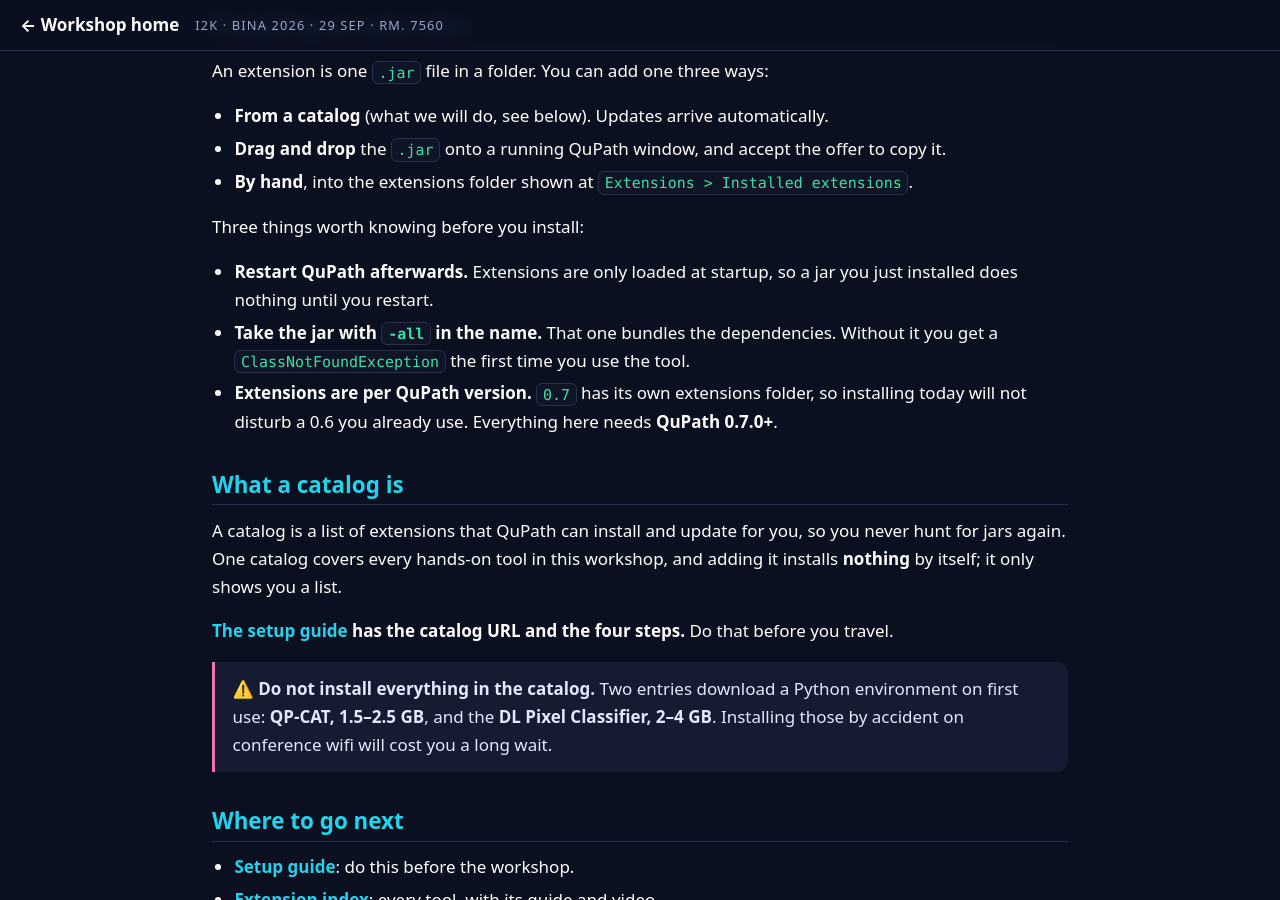
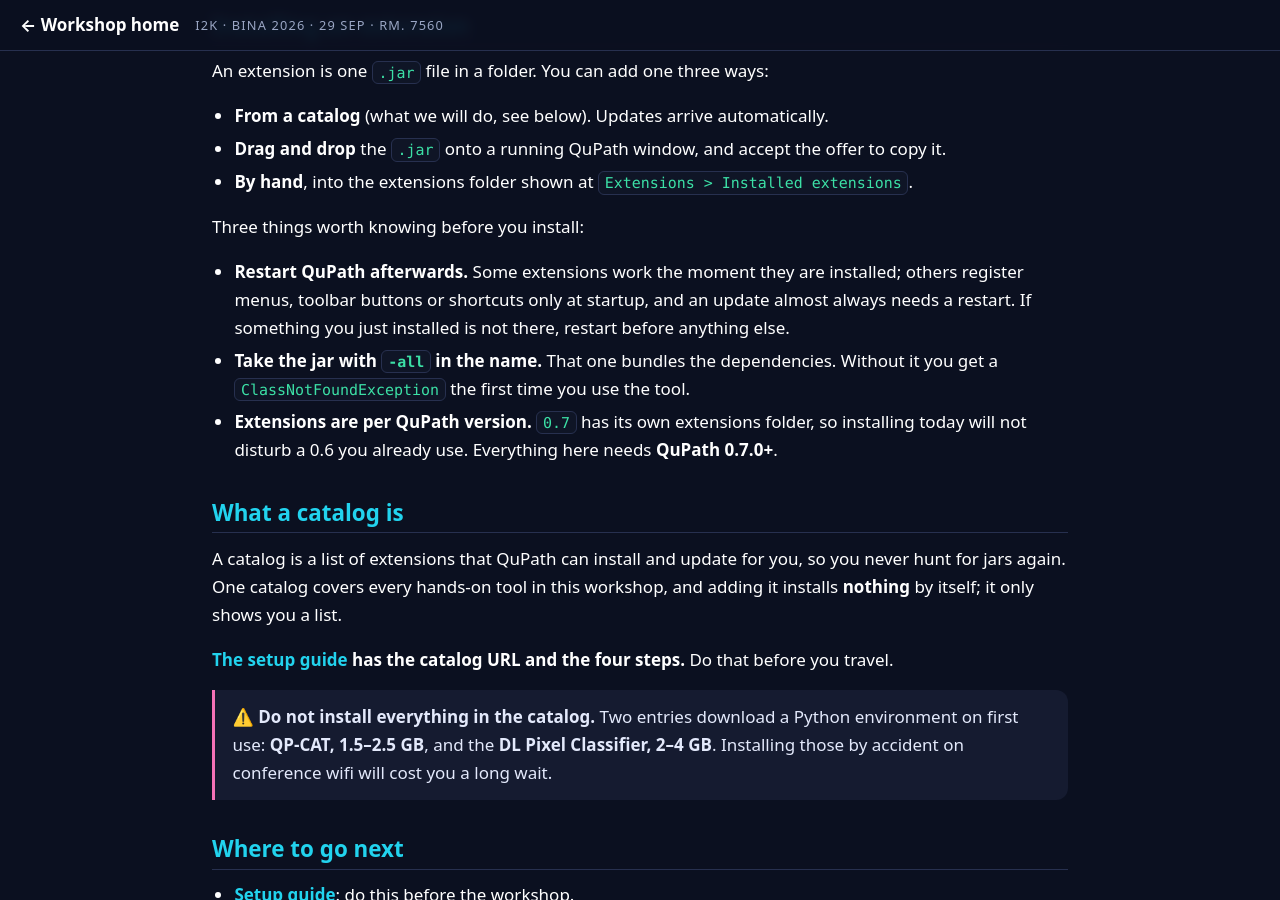
Before and after one commit to MichaelSNelson/BINA-I2K-2026-QuPath-Extensions, a Jekyll site: the page built from docs/00-extensions-catalogs-and-ai.md, in a window 1280 px wide and 900 px high, scrolled down 313 px. Built offline with Jekyll 4.4.1, drawn with Linux system fonts in a browser that asks for light colours.

Commit message:
Stop asserting extensions only load at startup
They do not. Installing the Project Metadata Browser and using it
without restarting works, and the claim appeared in four places as a
flat statement of fact:

  'Extensions are only loaded at startup'          index.html, setup.md
  'Extensions are not loaded on the fly'           setup.md
  'a jar you just installed does nothing until
   you restart'                                    00-extensions
  'Nothing appears until you restart'              the deck

Restarting is still the right advice, so the instruction stays - it is
now advice rather than a law. Some extensions work immediately, many
register menus, toolbar buttons or shortcuts only at startup, and an
update almost always needs one, so restarting is the quickest way to
rule it out when something is missing.

Same class of error as the toolbar order: true of the case in front of
me, stated as universal.

Claude-Session: https://claude.ai/code/session_01KwiACUr5MacuDvqp74c96o

```diff
--- a/build_deck.js
+++ b/build_deck.js
@@ -404,7 +404,7 @@ content('If you are not set up yet', [
   'Everything below is on the site, and you can do it during this hour if you need to',
   'Add one catalog: Extensions > Manage extensions > Manage extension catalogs > Add catalog',
   { t: 'github.com/uw-loci/qupath-catalog-mikenelson — adding it installs nothing, it shows you a list' },
-  'Pick what you want, then restart QuPath. Nothing appears until you restart',
+  'Pick what you want, then restart QuPath \u2014 some work straight away, many do not',
   'Two entries are large first-use downloads: QP-CAT 1.5–2.5 GB, DL Pixel Classifier 2–4 GB',
 ], { kicker: 'I am not going to walk through setup — the site has it, and I am here in the second hour.',
      note: 'Bring QuPath 0.7.0 or later. Four of the thirteen require it, and everything here is built and tested on it.' });
--- a/docs/00-extensions-catalogs-and-ai.md
+++ b/docs/00-extensions-catalogs-and-ai.md
@@ -19,8 +19,9 @@ An extension is one `.jar` file in a folder. You can add one three ways:
 
 Three things worth knowing before you install:
 
-- **Restart QuPath afterwards.** Extensions are only loaded at startup, so a jar you just
-  installed does nothing until you restart.
+- **Restart QuPath afterwards.** Some extensions work the moment they are installed; others
+  register menus, toolbar buttons or shortcuts only at startup, and an update almost always
+  needs a restart. If something you just installed is not there, restart before anything else.
 - **Take the jar with `-all` in the name.** That one bundles the dependencies. Without it you
   get a `ClassNotFoundException` the first time you use the tool.
 - **Extensions are per QuPath version.** `0.7` has its own extensions folder, so installing
--- a/index.html
+++ b/index.html
@@ -119,7 +119,7 @@ footer{border-top:1px solid var(--hair); margin-top:2rem; padding:1.6rem 0 4rem;
     <li><b>Add one catalog.</b> <code>Extensions &gt; Manage extensions &gt; Manage extension catalogs &gt; Add catalog</code>, then paste:
       <code class="url">https://github.com/uw-loci/qupath-catalog-mikenelson</code>
       That is the only catalog you need &mdash; everything hands-on is in it.</li>
-    <li><b>Install only the extensions you want</b>, then <b>restart QuPath</b>. Extensions are only loaded at startup, so nothing appears until you do.</li>
+    <li><b>Install only the extensions you want</b>, then <b>restart QuPath</b>. Some work straight away, but many do not appear until you restart, so nothing appears until you do.</li>
     <li><b>Download the data</b> for whichever track you plan to do. Download exactly the file named here:
       <table class="data">
         <tr><th>If you are doing</th><th>Download exactly this</th><th>Size</th></tr>
```
Also changed, not shown: docs/11-channel-names-viewer.md (+1 -1 lines), docs/setup.md (+4 -2 lines), 1 other file.
